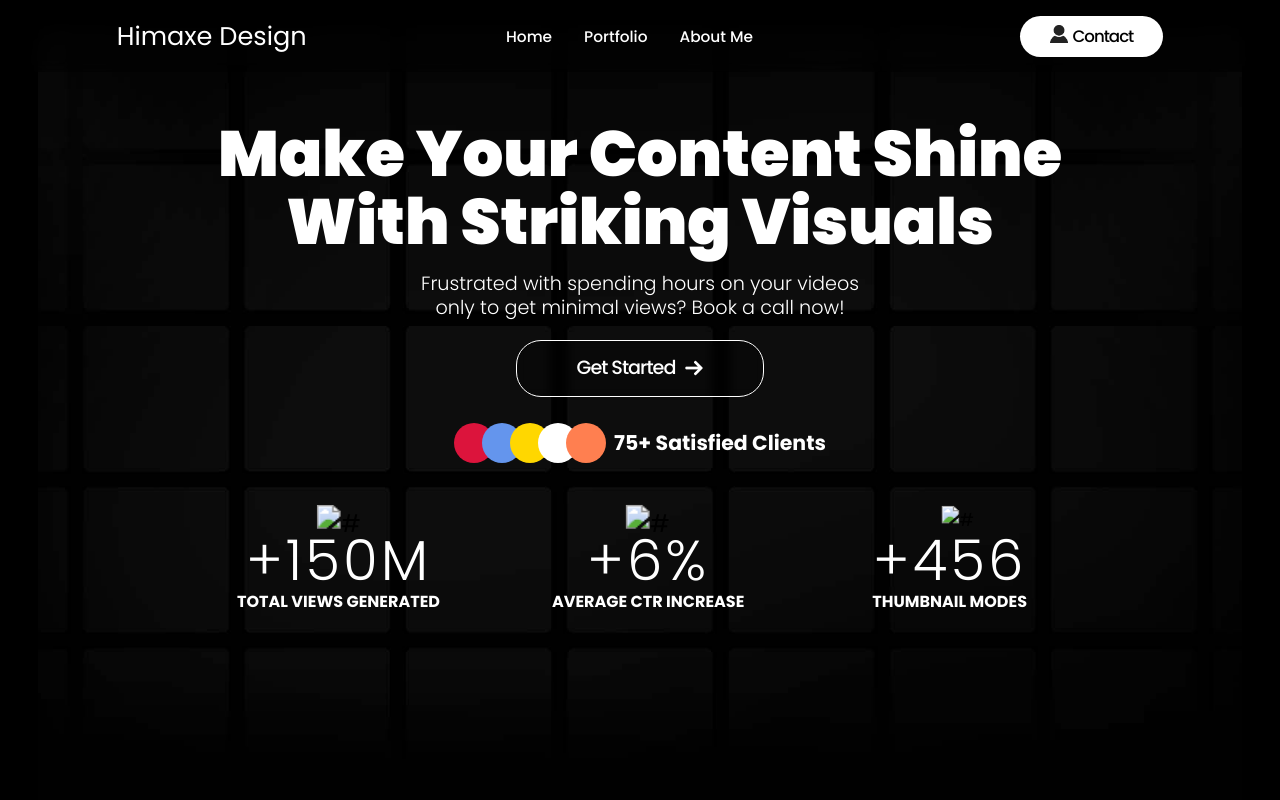
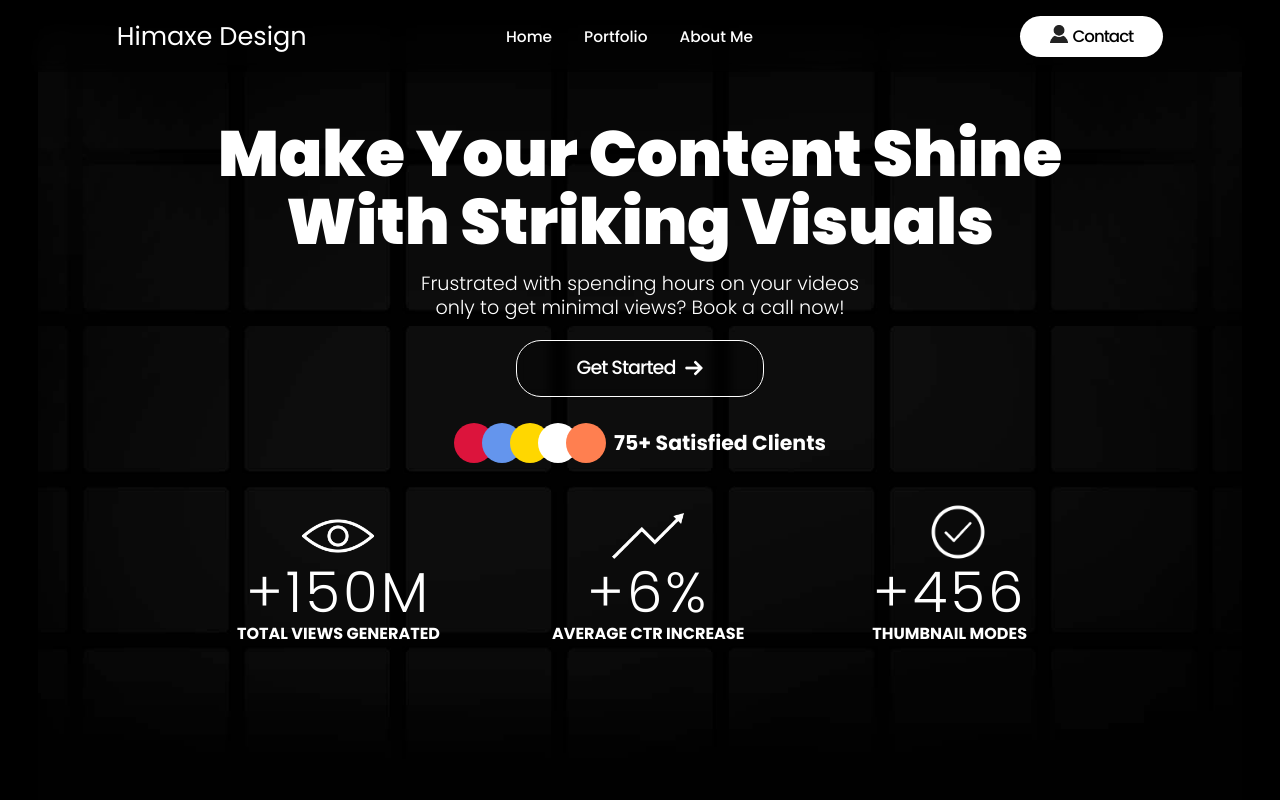
Before and after one commit to KenshinTakaanaa/Demo-Stores, a plain HTML site: page index.html in a window 1280 px wide. Shown: the top 800 px of the page. Drawn offline with Linux system fonts and the light colour scheme; the site is published under a folder, as on GitHub Pages, so addresses that start at the root find nothing.

Commit message:
Update index.html

```diff
--- a/index.html
+++ b/index.html
@@ -85,19 +85,19 @@
 
             <div class="main3Elements dfjccaic">
                 <div class="firstElementContainer dfjccaicfd tac">
-                    <img src="/3 ELEMENTS ICON/viewsIcon.png" alt="#">
+                    <img src="3 ELEMENTS ICON/viewsIcon.png" alt="#">
                     <h2 class="lightFont number150M">+<span>0</span>M</h2>
                     <h4 class="regularFont">TOTAL VIEWS GENERATED</h4>
                 </div>
 
                 <div class="secondElementContainer dfjccaicfd tac">
-                    <img src="/3 ELEMENTS ICON/growthIcon.png" alt="#">
+                    <img src="3 ELEMENTS ICON/growthIcon.png" alt="#">
                     <h2 class="lightFont number6">+<span>0</span>%</h2>
                     <h4 class="regularFont">AVERAGE CTR INCREASE</h4>
                 </div>
 
                 <div class="thirdElementContainer dfjccaicfd tac">
-                    <img src="/3 ELEMENTS ICON/modesIcon.png" alt="#">
+                    <img src="3 ELEMENTS ICON/modesIcon.png" alt="#">
                     <h2 class="lightFont number456">+<span>0</span></h2>
                     <h4 class="regularFont">THUMBNAIL MODES</h4>
                 </div>
```
